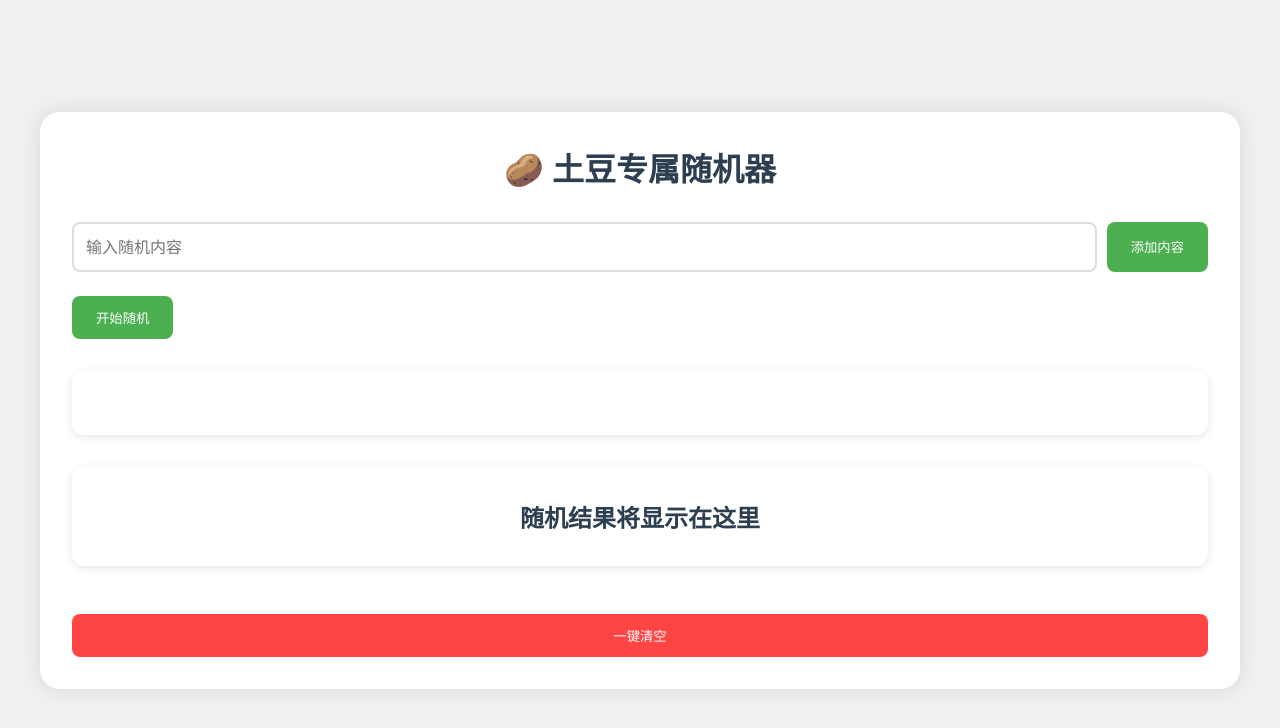
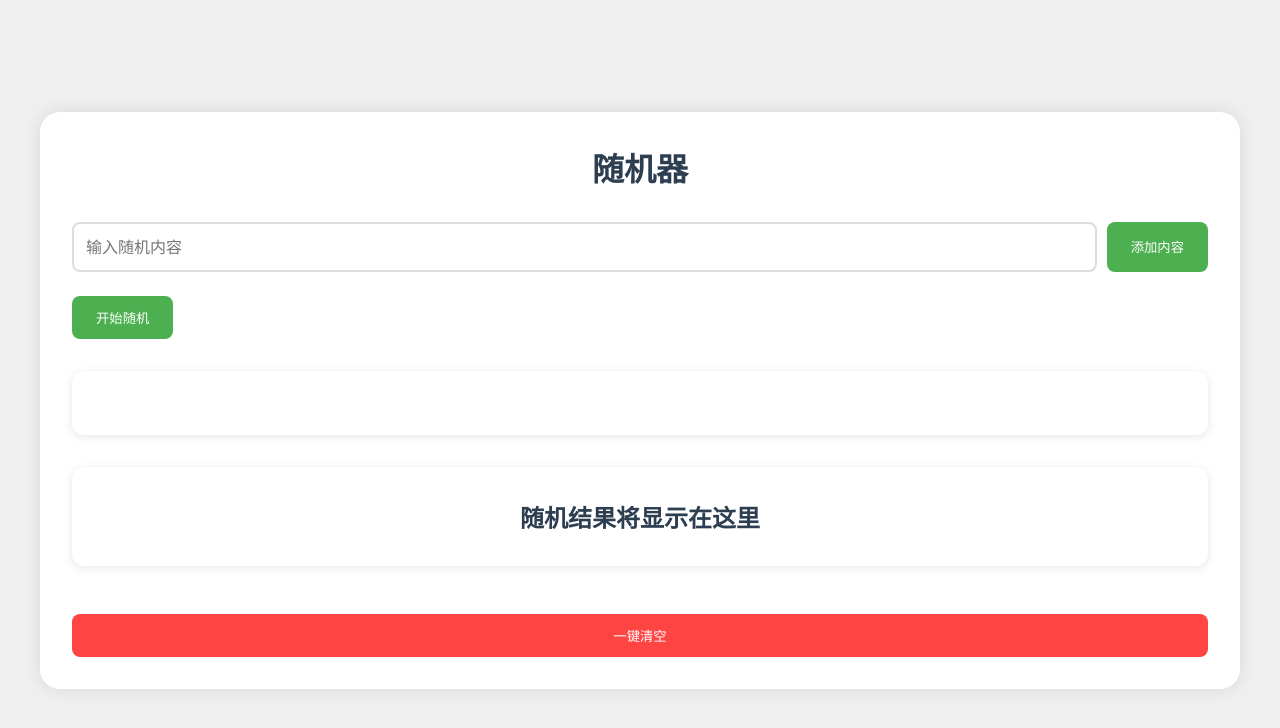
Before and after one commit to sunmoonsakura/sunmoonsakura.github.io, a plain HTML site: page 土豆随机器.html in a window 1280 px wide. Drawn offline with Linux system fonts and the light colour scheme.

Commit message:
Update 土豆随机器.html

```diff
--- a/土豆随机器.html
+++ b/土豆随机器.html
@@ -182,7 +182,7 @@
 </head>
 <body>
     <div class="container">
-        <h1 class="header">🥔 土豆专属随机器</h1>
+        <h1 class="header">随机器</h1>
 
         <div class="input-group">
             <input type="text" id="newItem" placeholder="输入随机内容">
```
